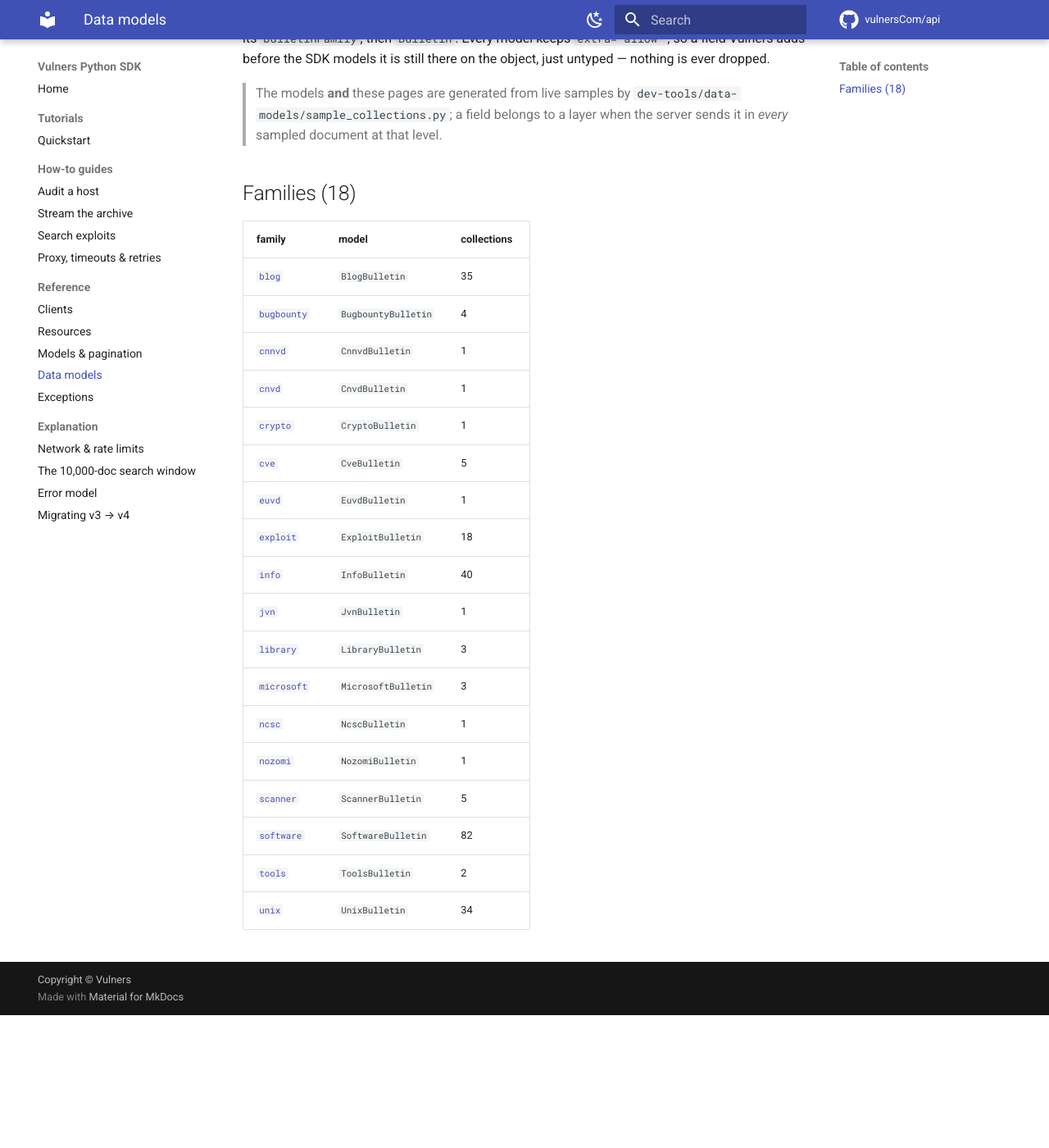
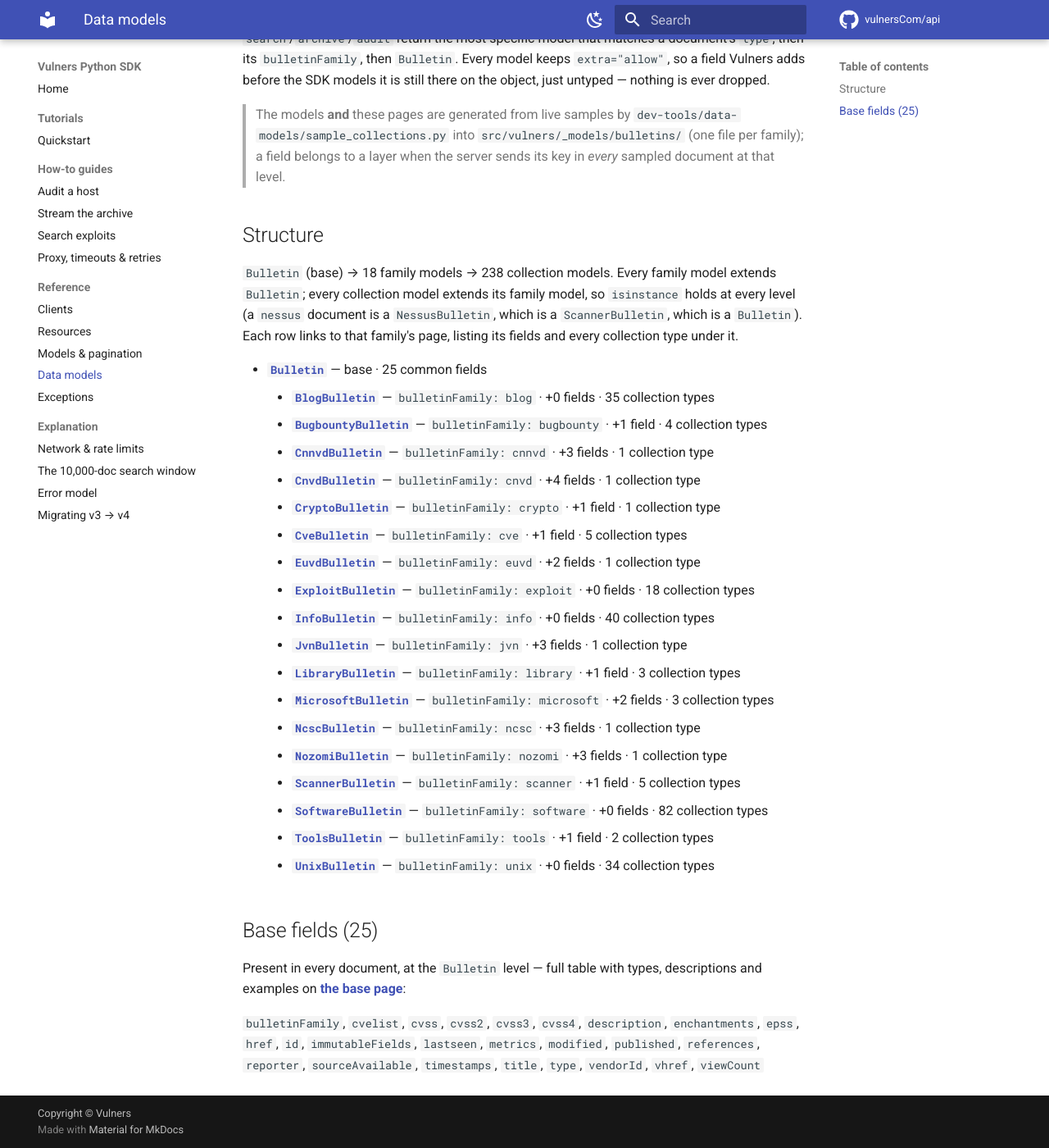
Before and after one commit to vulnersCom/api, an MkDocs documentation site: the page built from documentation/reference/bulletins/index.md, in a window 1280 px wide and 1400 px high, scrolled down 373 px. Shown: the whole window at 82% size. Built offline with MkDocs 1.6.1 and Material for MkDocs 9.7.7, drawn with Linux system fonts in a browser that asks for light colours; comment, search, counter and statistics services are not loaded; before the commit the page ends 1611 px from its top, so only the background shows below that; some of the changed text lies outside the part shown.

Commit message:
docs(data-models): make the generated index describe the full model structure
The data-models index now spells out the whole logical bulletin hierarchy, all
generated from the samples:

- a Structure section: Bulletin (base) -> family models -> collection models, with
  an inheritance tree listing every family model, what it extends, how many fields
  it adds, how many collection types extend it, and a link to its page;
- a Base fields section listing every field carried at the Bulletin level;
- a pointer to the generated code location (src/vulners/_models/bulletins/).

So the index is a single dynamic map of what inherits from what, where each field
lives, and where to find each generated page. docs --strict builds; generator
idempotent.

```diff
--- a/documentation/reference/bulletins/index.md
+++ b/documentation/reference/bulletins/index.md
@@ -1,34 +1,41 @@
 # Data models
 
-Every document Vulners returns is a **bulletin**, modelled in three layers so you get typed fields and IDE hints at whatever level of detail you need:
+Every document Vulners returns is a **bulletin**, modelled in three inheritance layers so you get typed fields and IDE hints at whatever level of detail you need:
 
 1. **[`Bulletin`](base.md)** — the base: the fields every document carries.
-2. **Family models** (`CveBulletin`, `ExploitBulletin`, …) — one per `bulletinFamily`, adding that family's shared fields.
-3. **Collection models** — one per collection `type`, adding the fields specific to that collection.
+2. **Family models** (`CveBulletin`, `ExploitBulletin`, …) — one per `bulletinFamily`, extending `Bulletin` with that family's shared fields.
+3. **Collection models** — one per collection `type`, extending its family model with the fields specific to that collection.
 
 `search`/`archive`/`audit` return the most specific model that matches a document's `type`, then its `bulletinFamily`, then `Bulletin`. Every model keeps `extra="allow"`, so a field Vulners adds before the SDK models it is still there on the object, just untyped — nothing is ever dropped.
 
-> The models **and** these pages are generated from live samples by `dev-tools/data-models/sample_collections.py`; a field belongs to a layer when the server sends it in *every* sampled document at that level.
+> The models **and** these pages are generated from live samples by `dev-tools/data-models/sample_collections.py` into `src/vulners/_models/bulletins/` (one file per family); a field belongs to a layer when the server sends its key in *every* sampled document at that level.
 
-## Families (18)
+## Structure
 
-| family | model | collections |
-|---|---|---|
-| [`blog`](blog.md) | `BlogBulletin` | 35 |
-| [`bugbounty`](bugbounty.md) | `BugbountyBulletin` | 4 |
-| [`cnnvd`](cnnvd.md) | `CnnvdBulletin` | 1 |
-| [`cnvd`](cnvd.md) | `CnvdBulletin` | 1 |
-| [`crypto`](crypto.md) | `CryptoBulletin` | 1 |
-| [`cve`](cve.md) | `CveBulletin` | 5 |
-| [`euvd`](euvd.md) | `EuvdBulletin` | 1 |
-| [`exploit`](exploit.md) | `ExploitBulletin` | 18 |
-| [`info`](info.md) | `InfoBulletin` | 40 |
-| [`jvn`](jvn.md) | `JvnBulletin` | 1 |
-| [`library`](library.md) | `LibraryBulletin` | 3 |
-| [`microsoft`](microsoft.md) | `MicrosoftBulletin` | 3 |
-| [`ncsc`](ncsc.md) | `NcscBulletin` | 1 |
-| [`nozomi`](nozomi.md) | `NozomiBulletin` | 1 |
-| [`scanner`](scanner.md) | `ScannerBulletin` | 5 |
-| [`software`](software.md) | `SoftwareBulletin` | 82 |
-| [`tools`](tools.md) | `ToolsBulletin` | 2 |
-| [`unix`](unix.md) | `UnixBulletin` | 34 |
+`Bulletin` (base) → 18 family models → 238 collection models. Every family model extends `Bulletin`; every collection model extends its family model, so `isinstance` holds at every level (a `nessus` document is a `NessusBulletin`, which is a `ScannerBulletin`, which is a `Bulletin`). Each row links to that family's page, listing its fields and every collection type under it.
+
+- **[`Bulletin`](base.md)** — base · 25 common fields
+    - **[`BlogBulletin`](blog.md)** — `bulletinFamily: blog` · +0 fields · 35 collection types
+    - **[`BugbountyBulletin`](bugbounty.md)** — `bulletinFamily: bugbounty` · +1 field · 4 collection types
+    - **[`CnnvdBulletin`](cnnvd.md)** — `bulletinFamily: cnnvd` · +3 fields · 1 collection type
+    - **[`CnvdBulletin`](cnvd.md)** — `bulletinFamily: cnvd` · +4 fields · 1 collection type
+    - **[`CryptoBulletin`](crypto.md)** — `bulletinFamily: crypto` · +1 field · 1 collection type
+    - **[`CveBulletin`](cve.md)** — `bulletinFamily: cve` · +1 field · 5 collection types
+    - **[`EuvdBulletin`](euvd.md)** — `bulletinFamily: euvd` · +2 fields · 1 collection type
+    - **[`ExploitBulletin`](exploit.md)** — `bulletinFamily: exploit` · +0 fields · 18 collection types
+    - **[`InfoBulletin`](info.md)** — `bulletinFamily: info` · +0 fields · 40 collection types
+    - **[`JvnBulletin`](jvn.md)** — `bulletinFamily: jvn` · +3 fields · 1 collection type
+    - **[`LibraryBulletin`](library.md)** — `bulletinFamily: library` · +1 field · 3 collection types
+    - **[`MicrosoftBulletin`](microsoft.md)** — `bulletinFamily: microsoft` · +2 fields · 3 collection types
+    - **[`NcscBulletin`](ncsc.md)** — `bulletinFamily: ncsc` · +3 fields · 1 collection type
+    - **[`NozomiBulletin`](nozomi.md)** — `bulletinFamily: nozomi` · +3 fields · 1 collection type
+    - **[`ScannerBulletin`](scanner.md)** — `bulletinFamily: scanner` · +1 field · 5 collection types
+    - **[`SoftwareBulletin`](software.md)** — `bulletinFamily: software` · +0 fields · 82 collection types
+    - **[`ToolsBulletin`](tools.md)** — `bulletinFamily: tools` · +1 field · 2 collection types
+    - **[`UnixBulletin`](unix.md)** — `bulletinFamily: unix` · +0 fields · 34 collection types
+
+## Base fields (25)
+
+Present in every document, at the `Bulletin` level — full table with types, descriptions and examples on **[the base page](base.md)**:
+
+`bulletinFamily`, `cvelist`, `cvss`, `cvss2`, `cvss3`, `cvss4`, `description`, `enchantments`, `epss`, `href`, `id`, `immutableFields`, `lastseen`, `metrics`, `modified`, `published`, `references`, `reporter`, `sourceAvailable`, `timestamps`, `title`, `type`, `vendorId`, `vhref`, `viewCount`
```
Also changed, not shown: 1 other file.
